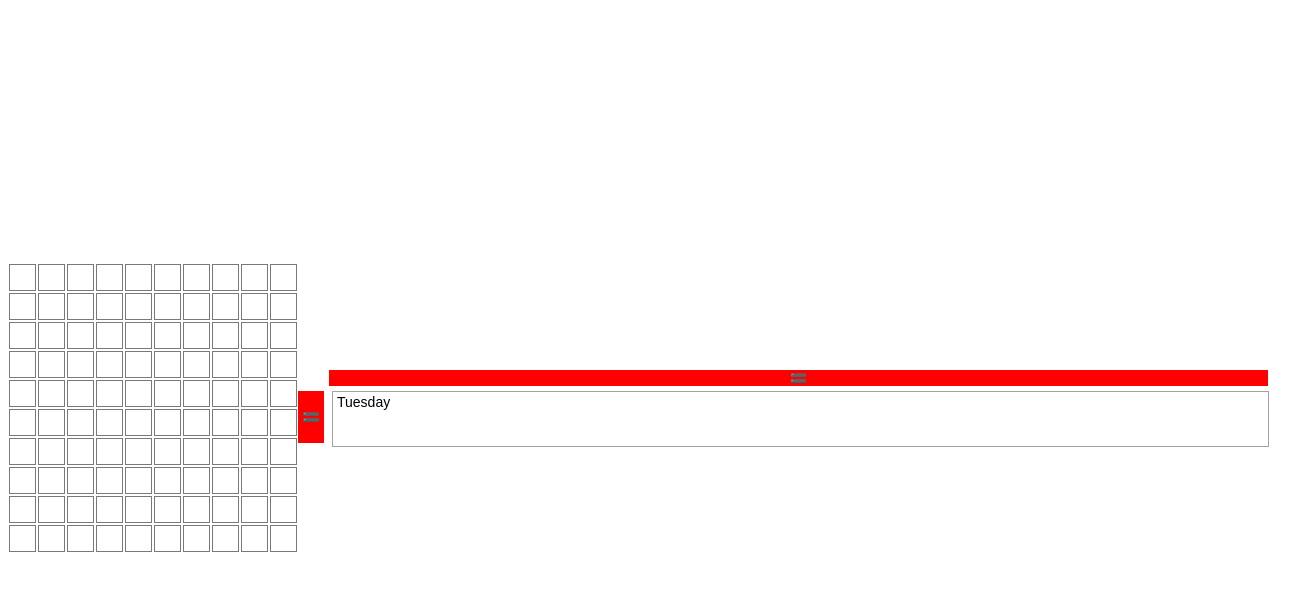
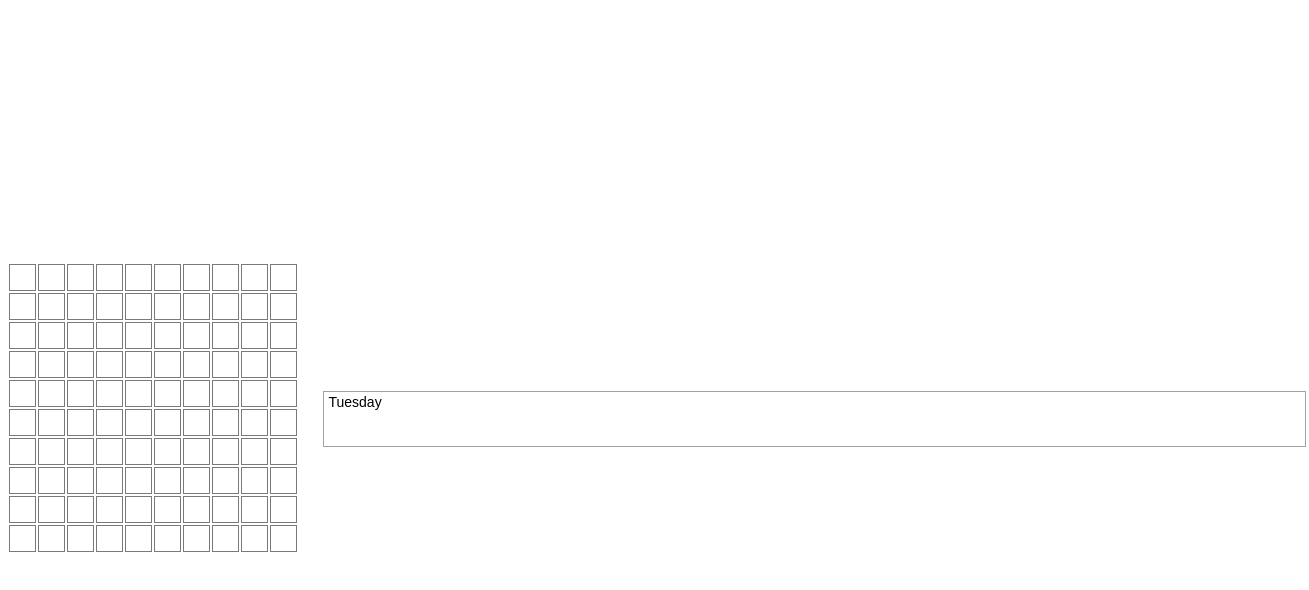
Before and after one commit to pdx1204/tanstack-table-row-and-col-dnd, a React (Vite) app: page / in a window 1280 px wide. Both pictures are taken after a click on the element 22 px from the left and 277 px from the top of the page. Shown: the top 590 px of the page, 1309 px wide, since content can reach past the window. Built offline with nearby package versions, Linux system fonts and the light colour scheme.

Commit message:
Refactor drag and drop functionality for column headers and rows

```diff
--- a/src/RenderTable.tsx
+++ b/src/RenderTable.tsx
@@ -2,17 +2,13 @@ import React, {
   createContext,
   CSSProperties,
   useContext,
-  useEffect,
-  useImperativeHandle,
   useMemo,
-  useRef,
 } from "react";
 
 import "./index.css";
 
 import {
   Cell,
-  Header,
   Row,
   Table,
   flexRender,
@@ -53,6 +49,10 @@ import { faker } from "@faker-js/faker";
 const RenderTableContent = createContext<{
   size: any;
   table: Table<TableData>;
+  currentPosition: { row: number; column: number };
+  setCurrentPosition: React.Dispatch<
+    React.SetStateAction<{ row: number; column: number }>
+  >;
 }>(null!);
 
 export default React.memo(function RenderTable(props: {
@@ -127,6 +127,10 @@ export default React.memo(function RenderTable(props: {
     useSensor(KeyboardSensor, {})
   );
 
+  const [currentPosition, setCurrentPosition] = React.useState({
+    row: -1,
+    column: -1,
+  });
   const [columnHover, setColumnHover] = React.useState(false);
 
   const onEnterRow = () => {
@@ -141,12 +145,19 @@ export default React.memo(function RenderTable(props: {
     []
   );
 
-  const size = useSize(document.querySelector(`.${renderTableClass} td`));
+  const size = useSize(() => document.querySelector(`.${renderTableClass} td`));
 
   return (
     // NOTE: This provider creates div elements, so don't nest inside of <table> elements
-    <RenderTableContent.Provider value={{ size, table }}>
-      <div className={`render-table ${renderTableClass}`}>
+    <RenderTableContent.Provider
+      value={{ size, table, currentPosition, setCurrentPosition }}
+    >
+      <div
+        className={`render-table ${renderTableClass}`}
+        onMouseOut={() => {
+          setCurrentPosition({ row: -1, column: -1 });
+        }}
+      >
         <DndContext
           collisionDetection={closestCenter}
           modifiers={[
@@ -161,7 +172,11 @@ export default React.memo(function RenderTable(props: {
           />
           <div style={{ display: "flex" }}>
             <RowsDragHandle rowIds={rowIds} onEnterRow={onEnterRow} />
-            <table>
+            <table
+              onMouseOut={() => {
+                setCurrentPosition({ row: -1, column: -1 });
+              }}
+            >
               <tbody>
                 <SortableContext
                   items={columnHover ? columnOrder : rowIds}
@@ -171,9 +186,10 @@ export default React.memo(function RenderTable(props: {
                       : verticalListSortingStrategy
                   }
                 >
-                  {table.getRowModel().rows.map((row) => (
+                  {table.getRowModel().rows.map((row, rowIndex) => (
                     <RenderRow
                       key={row.id}
+                      rowIndex={rowIndex}
                       row={row}
                       columnOrder={columnOrder}
                     />
@@ -208,13 +224,7 @@ const RowDragHandle = ({ rowId }: { rowId: string }) => {
   );
 };
 
-const ColumnDragHandle = ({
-  columnId,
-  header,
-}: {
-  columnId: string;
-  header: Header<TableData, unknown>;
-}) => {
+const ColumnDragHandle = ({ columnId }: { columnId: string }) => {
   const { attributes, isDragging, listeners, transform } = useSortable({
     id: columnId,
   });
@@ -241,23 +251,28 @@ const RowsDragHandle = ({
   rowIds: UniqueIdentifier[];
   onEnterRow: () => void;
 }) => {
-  const { table, size } = useContext(RenderTableContent);
+  const { table, size, currentPosition, setCurrentPosition } =
+    useContext(RenderTableContent);
 
   return (
-    <div style={{ marginRight: "5px" }}>
+    <div style={{ marginRight: "5px" }} onMouseOver={onEnterRow}>
       <SortableContext items={rowIds} strategy={verticalListSortingStrategy}>
-        {table.getRowModel().rows.map((row) => (
+        {table.getRowModel().rows.map((row, index) => (
           <div
             key={row.id}
             style={{
-              width: "26px",
               height: size?.height,
               display: "flex",
               justifyContent: "center",
               alignItems: "center",
-              backgroundColor: "red",
+              opacity: currentPosition.row === index ? 1 : 0,
+              transition: "opacity 0.2s ease-in-out",
             }}
-            onMouseEnter={onEnterRow}
+            onMouseOver={() => {
+              setCurrentPosition((old) => {
+                return { ...old, row: index };
+              });
+            }}
           >
             <RowDragHandle rowId={row.id} />
           </div>
@@ -274,9 +289,10 @@ const ColumnsDragHandle = ({
   columnOrder: string[];
   onEnterColumn: () => void;
 }) => {
-  const { table, size } = useContext(RenderTableContent);
+  const { table, size, currentPosition, setCurrentPosition } =
+    useContext(RenderTableContent);
   return (
-    <>
+    <div onMouseOver={onEnterColumn}>
       {table.getHeaderGroups().map((headerGroup) => (
         <div
           key={headerGroup.id}
@@ -286,7 +302,7 @@ const ColumnsDragHandle = ({
             items={columnOrder}
             strategy={horizontalListSortingStrategy}
           >
-            {headerGroup.headers.map((header) => (
+            {headerGroup.headers.map((header, index) => (
               <div
                 key={header.id}
                 style={{
@@ -294,26 +310,33 @@ const ColumnsDragHandle = ({
                   justifyContent: "center",
                   alignItems: "center",
                   textAlign: "center",
-                  backgroundColor: "red",
+                  opacity: currentPosition.column === index ? 1 : 0,
                   width: size?.width,
+                  transition: "opacity 0.2s ease-in-out",
                 }}
-                onMouseEnter={onEnterColumn}
+                onMouseOver={() => {
+                  setCurrentPosition((old) => {
+                    return { ...old, column: index };
+                  });
+                }}
               >
-                <ColumnDragHandle columnId={header.column.id} header={header} />
+                <ColumnDragHandle columnId={header.column.id} />
               </div>
             ))}
           </SortableContext>
         </div>
       ))}
-    </>
+    </div>
   );
 };
 
 // Row Component
 const RenderRow = ({
+  rowIndex,
   row,
   columnOrder,
 }: {
+  rowIndex: number;
   row: Row<TableData>;
   columnOrder: string[];
 }) => {
@@ -331,19 +354,33 @@ const RenderRow = ({
   return (
     // connect row ref to dnd-kit, apply important styles
     <tr ref={setNodeRef} style={style}>
-      {row.getVisibleCells().map((cell) => (
+      {row.getVisibleCells().map((cell, columnIndex) => (
         <SortableContext
           items={columnOrder}
           strategy={horizontalListSortingStrategy}
         >
-          <RenderCell key={cell.column.id} cell={cell} />
+          <RenderCell
+            key={cell.column.id}
+            cell={cell}
+            rowIndex={rowIndex}
+            columnIndex={columnIndex}
+          />
         </SortableContext>
       ))}
     </tr>
   );
 };
 
-const RenderCell = ({ cell }: { cell: Cell<TableData, unknown> }) => {
+const RenderCell = ({
+  cell,
+  rowIndex,
+  columnIndex,
+}: {
+  rowIndex: number;
+  columnIndex: number;
+  cell: Cell<TableData, unknown>;
+}) => {
+  const { setCurrentPosition } = useContext(RenderTableContent);
   const { isDragging, setNodeRef, transform } = useSortable({
     id: cell.column.id,
   });
@@ -357,7 +394,13 @@ const RenderCell = ({ cell }: { cell: Cell<TableData, unknown> }) => {
   };
 
   return (
-    <td style={style} ref={setNodeRef}>
+    <td
+      style={style}
+      ref={setNodeRef}
+      onMouseOver={() => {
+        setCurrentPosition({ row: rowIndex, column: columnIndex });
+      }}
+    >
       <div>{flexRender(cell.column.columnDef.cell, cell.getContext())}</div>
     </td>
   );
```
